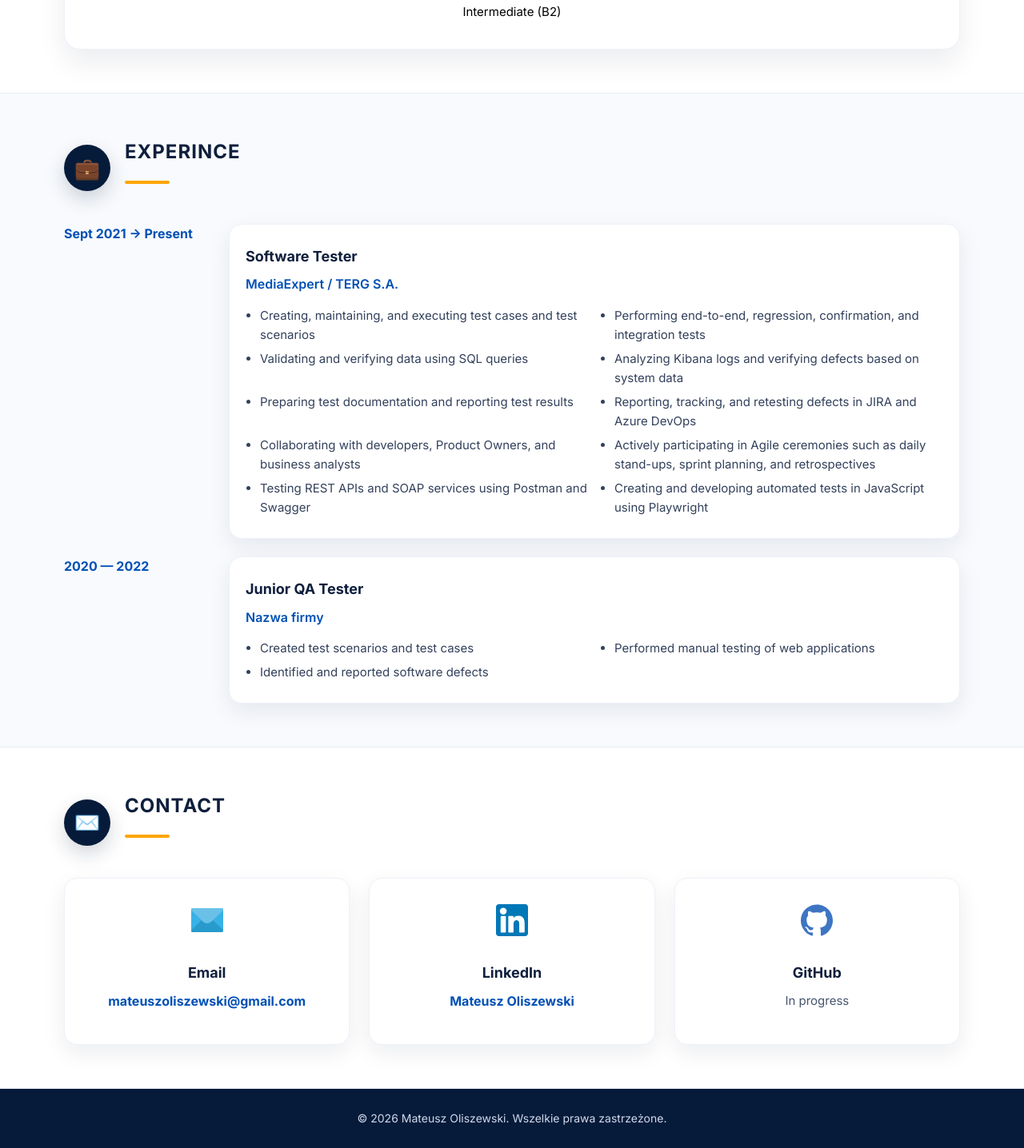
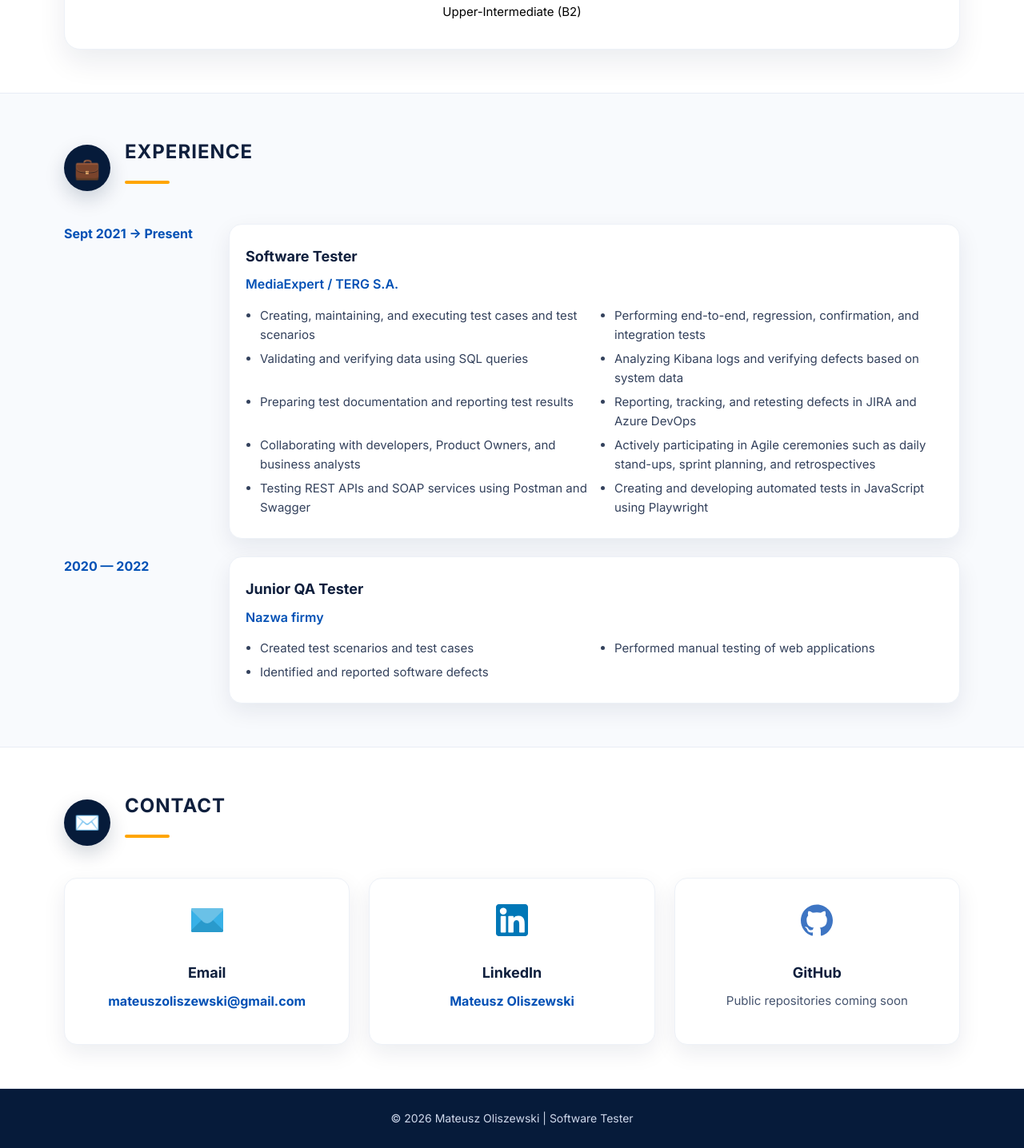
Before and after one commit to Mathew211/mateuszoliszewski.github.io, a plain HTML site: page index.html in a window 1280 px wide. Shown: the part 2420-3856 px from the top of the page at 80% size. Drawn offline with Linux system fonts and the light colour scheme.

Commit message:
Fixes - footer , letter misstake

```diff
--- a/index.html
+++ b/index.html
@@ -179,7 +179,7 @@
 
         <div class="language-card">
           <img src="/assets/icons/english.png" alt="English">
-          <p>Intermediate (B2)</p>
+          <p>Upper-Intermediate (B2)</p>
         </div>
 
       </div>
@@ -192,7 +192,7 @@
       <div class="section-title">
         <div class="icon-circle">💼</div>
         <div>
-          <h3>Experince</h3>
+          <h3>Experience</h3>
           <div class="yellow-line"></div>
         </div>
       </div>
@@ -301,7 +301,7 @@
         <div class="card contact-card">
           <div class="project-icon"><img src="assets/icons/github-color-svgrepo-com.svg" alt="GitHub"></div>
           <h4>GitHub</h4>
-          <p>In progress</p>
+          <p>Public repositories coming soon</p>
         </div>
       </div>
     </div>
@@ -309,7 +309,7 @@
 
   <button id="topBtn" class="top-btn">↑</button>
 
-  <footer> © 2026 Mateusz Oliszewski. Wszelkie prawa zastrzeżone. </footer>
+  <footer> © 2026 Mateusz Oliszewski | Software Tester </footer>
 
   <script src="script.js"></script>
   <script src="carousel.js"></script>
```
